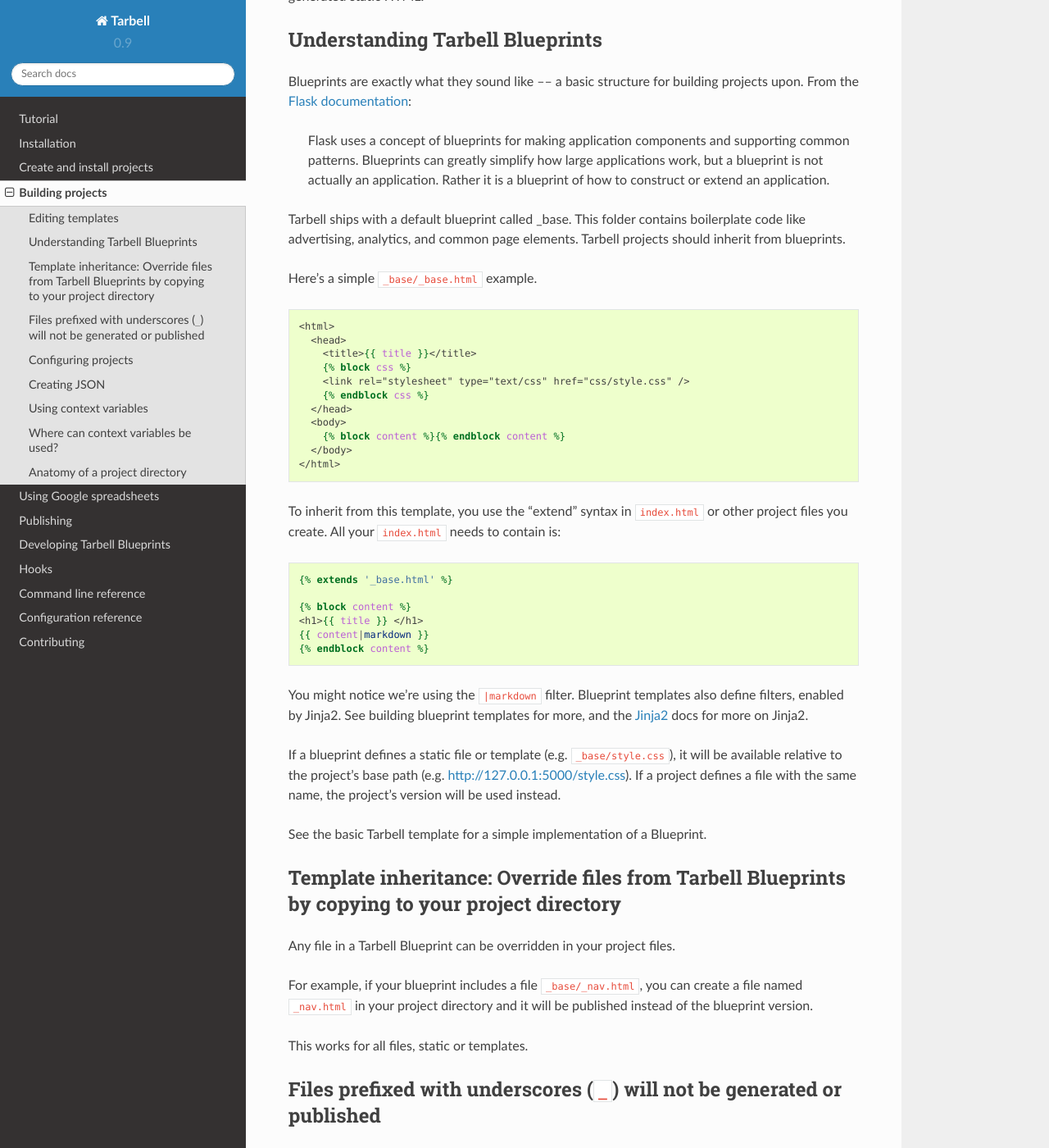
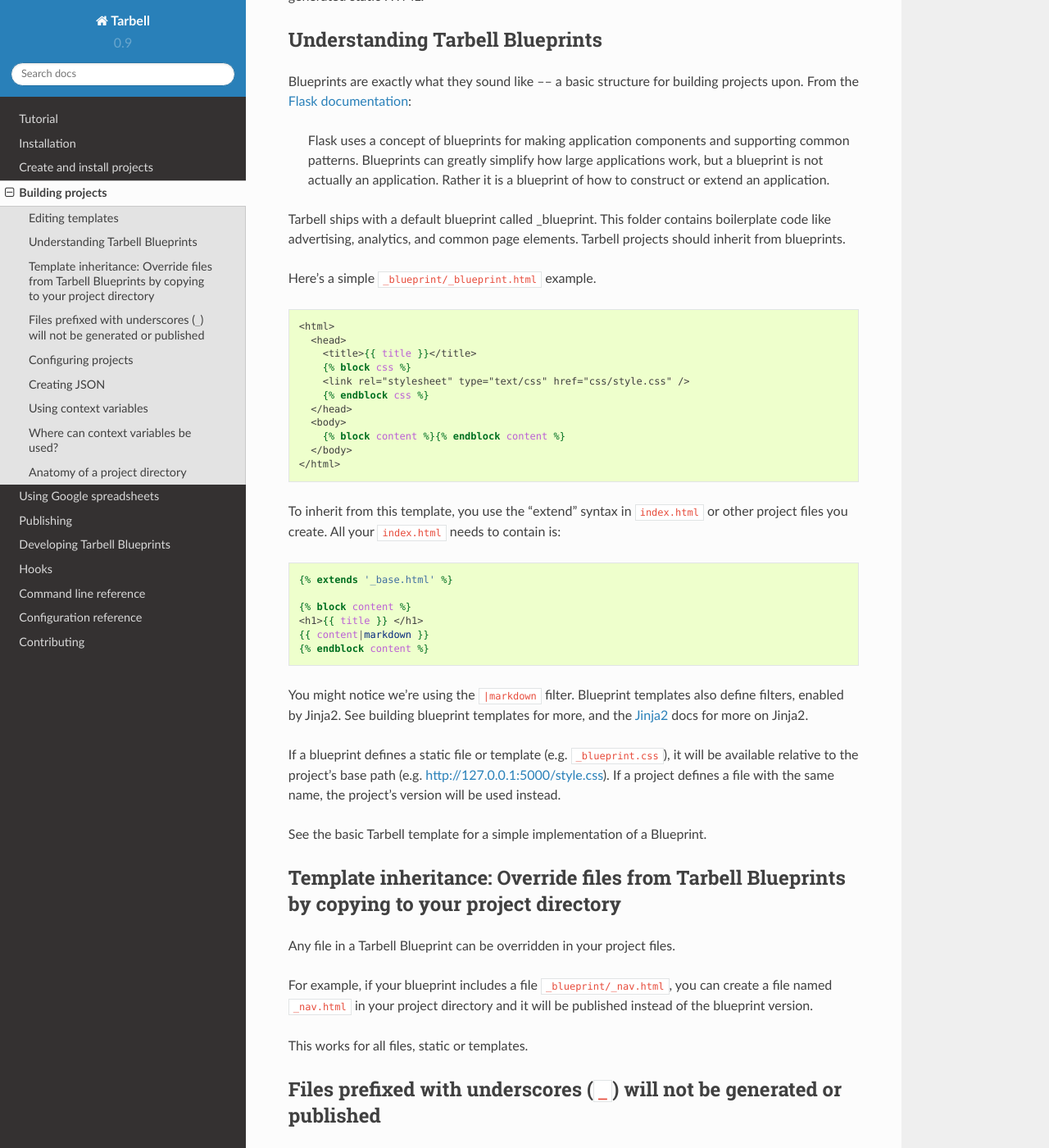
Before and after one commit to tarbell-project/tarbell, a Sphinx documentation site: the page built from tarbell/docs/build.rst, in a window 1280 px wide and 1400 px high, scrolled down 426 px. Shown: the whole window at 82% size. Built offline with Sphinx 7.4.7 and the Read the Docs theme 2.0.0, drawn with Linux system fonts in a browser that asks for light colours; pages that are not in the unit, such as notebooks, are missing from menus; some of the changed text lies outside the part shown.

Commit message:
change references to base to references to blueprint

```diff
--- a/tarbell/docs/base_templates.rst
+++ b/tarbell/docs/base_templates.rst
@@ -5,8 +5,8 @@
 Fork a blueprint or create your own
 ---------------------------------------
 
-Blueprints should consist of `_base/base.py` and any additional files.
+Blueprints should consist of `_blueprint/blueprint.py` and any additional files.
 
 
-Defining filters and context processors in `_base/base.py`
-----------------------------------------------------------
+Defining filters and context processors in `_blueprint/blueprint.py`
+--------------------------------------------------------------------
--- a/tarbell/docs/build.rst
+++ b/tarbell/docs/build.rst
@@ -9,7 +9,7 @@
 
 If you create a file in your project directory called ``chapter1.html``, you'll be able to preview the file at http://localhost:5000/chapter1.html and publish to the same file. This file can be straight up HTML, or it can inherit from a Tarbell blueprint file.
 
-Files and directories that start with an underscore (``_``) or a dot (``.``), like the ``_base`` directory containing the Tarbell blueprint files, will not be rendered by the preview server or included in the generated static HTML.
+Files and directories that start with an underscore (``_``) or a dot (``.``), like the ``_blueprint`` directory containing the Tarbell blueprint files, will not be rendered by the preview server or included in the generated static HTML.
 
 Understanding Tarbell Blueprints
 --------------------------------
@@ -18,10 +18,10 @@
 
   Flask uses a concept of blueprints for making application components and supporting common patterns. Blueprints can greatly simplify how large applications work, but a blueprint is not actually an application. Rather it is a blueprint of how to construct or extend an application.
 
-Tarbell ships with a default blueprint called _base. This folder contains boilerplate code like advertising, analytics, and common page elements. Tarbell projects should inherit from blueprints.
+Tarbell ships with a default blueprint called _blueprint. This folder contains boilerplate code like advertising, analytics, and common page elements. Tarbell projects should inherit from blueprints.
 
 
-Here's a simple ``_base/_base.html`` example.
+Here's a simple ``_blueprint/_blueprint.html`` example.
 
 .. code-block:: django
 
@@ -50,7 +50,7 @@
 
 You might notice we're using the ``|markdown`` filter. Blueprint templates also define filters, enabled by Jinja2. See building blueprint templates for more, and the `Jinja2 <http://jinja.pocoo.org/docs/>`_ docs for more on Jinja2.
 
-If a blueprint defines a static file or template (e.g. ``_base/style.css``), it will be available relative to the project's base path (e.g. http://127.0.0.1:5000/style.css). If a project defines a file with the same name, the project's version will be used instead.
+If a blueprint defines a static file or template (e.g. ``_blueprint.css``), it will be available relative to the project's base path (e.g. http://127.0.0.1:5000/style.css). If a project defines a file with the same name, the project's version will be used instead.
 
 See the basic Tarbell template for a simple implementation of a Blueprint.
 
@@ -59,7 +59,7 @@
 
 Any file in a Tarbell Blueprint can be overridden in your project files.
 
-For example, if your blueprint includes a file ``_base/_nav.html``, you can create a file named ``_nav.html`` in your project directory and it will be published instead of the blueprint version.
+For example, if your blueprint includes a file ``_blueprint/_nav.html``, you can create a file named ``_nav.html`` in your project directory and it will be published instead of the blueprint version.
 
 This works for all files, static or templates.
 
@@ -71,7 +71,7 @@
 Configuring projects
 --------------------
 
-Project configuration is kept in the `tarbell_config.py` file in your project's base directory.
+Project configuration is kept in the `tarbell_config.py` file in your project's blueprint directory.
 See :ref:`tarbell-config` for configuration documentation.
 
 Creating JSON
@@ -212,14 +212,14 @@
   `Configuring projects section above <#configuring-projects>`_.
 
 
-**Files in the _base/ directory:**
+**Files in the _blueprint directory:**
 
-Keep in mind that you rarely want to edit the blueprint files in the ``_base/`` directory - if you want
+Keep in mind that you rarely want to edit the blueprint files in the ``_blueprint/`` directory - if you want
 to change something, copy the file to the root directory and make the change there. If a file of the
-same name exists in both the root directory and the ``_base/`` directory, Tarbell will rely on the
+same name exists in both the root directory and the ``_blueprint/`` directory, Tarbell will rely on the
 one in the root directory.
 
-The only time you should edit the files in the ``_base/`` directory is when
+The only time you should edit the files in the ``_blueprint/`` directory is when
 `you'd like to create or update the blueprint itself <base_templates.html>`_.
 
 _base.html
@@ -235,16 +235,16 @@
 
 _spreadsheet.xlsx
   This is the template file that `Google spreadsheets will be based upon
-  <google_spreadsheets.html>`_. Unlike most other files in ``_base/``, overriding it in your root
+  <google_spreadsheets.html>`_. Unlike most other files in ``_blueprint``, overriding it in your root
   directory won't do anything. However, if you want future projects to be created with a different
   spreadsheet template, you can edit this file and commit it to a repository you control; learn more
-  about this feature in the `Developing blueprint templates <base_templates.html>`_ section.
+  about this feature in the `Developing blueprints <base_templates.html>`_ section.
 
 base.css
   The base CSS file imported by the blueprint for this project. Override this file in your root
   directory if you'd like to make CSS changes.
 
-base.py
+blueprint.py
   A Python file that contains a default set of template filters for use in this project. Override
   this file in your root directory if you'd like to alter the behavior of these filters, or add your
   own. If you'd like to make your changes available to other projects, check out the `Developing
--- a/tarbell/docs/hooks.rst
+++ b/tarbell/docs/hooks.rst
@@ -4,7 +4,7 @@
 
 Tarbell hooks allow project and blueprint developers to take actions during Tarbell project creation, projection installation, generation, and publishing.
 
-To define a hook, edit ``tarbell_config.py`` or ``base.py``:
+To define a hook, edit ``tarbell_config.py`` or ``blueprint.py``:
 
 .. code-block:: python
 
@@ -82,7 +82,7 @@
 
   import jinja2
 
-  from base import _ping_facebook
+  from blueprint import _ping_facebook
   from boto.s3.key import Key
   from clint.textui import puts, colored
   from tarbell.hooks import register_hook
```
Also changed, not shown: tarbell/docs/tutorial.rst (+10 -10 lines).
